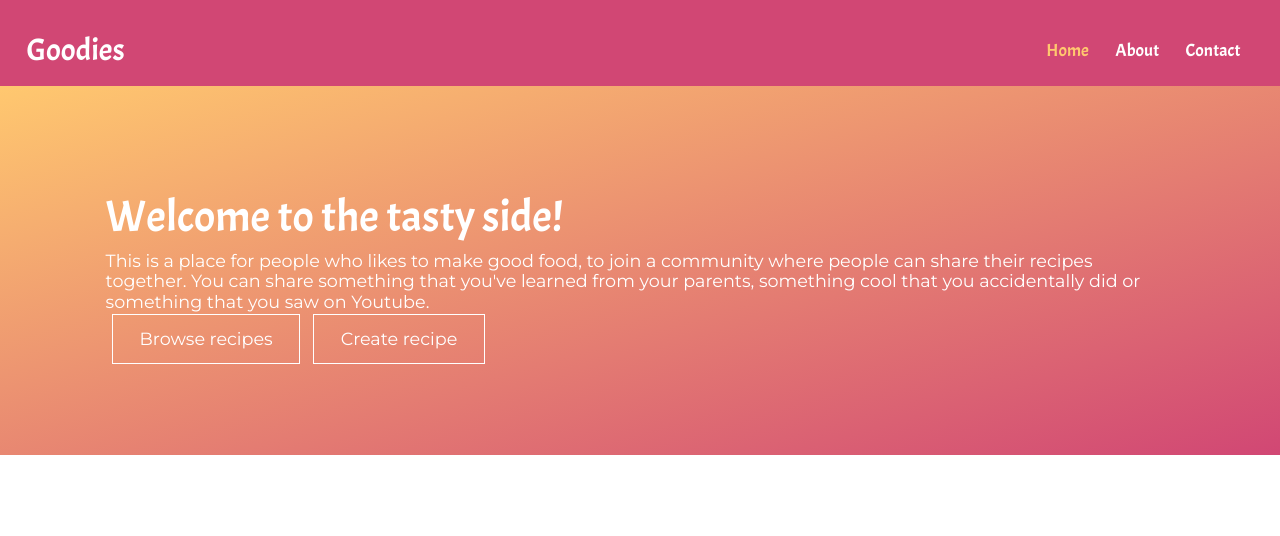
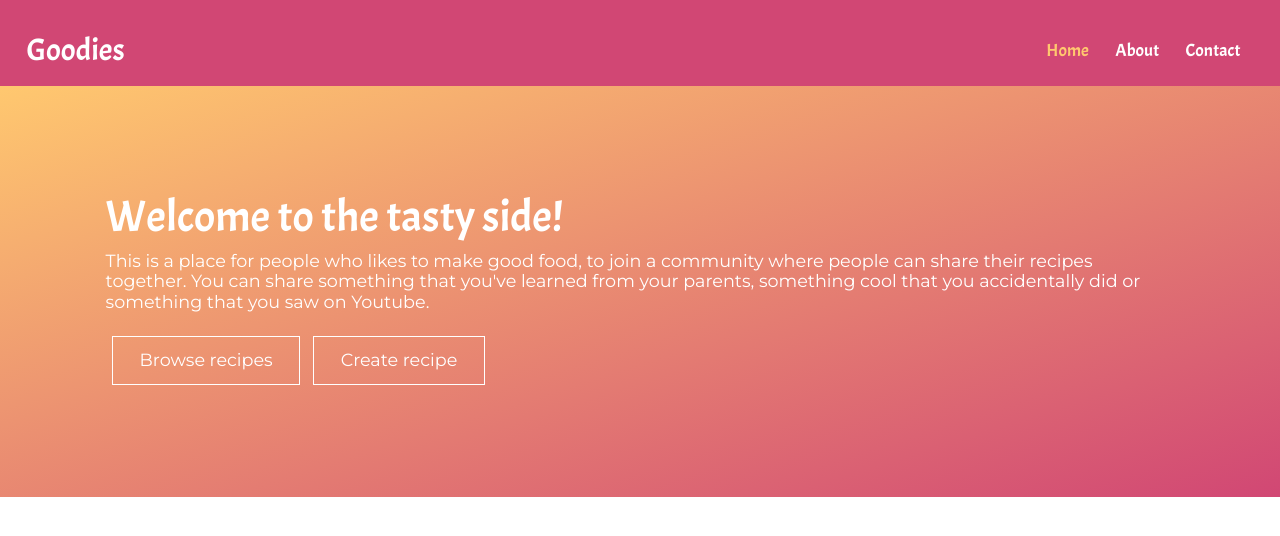
Before and after one commit to DennisSkoko/goodies, a React (Create React App) app in the folder client/: page / in a window 1280 px wide. Shown: the top 536 px of the page. Built offline with nearby package versions, Linux system fonts and the light colour scheme.

Commit message:
Fixes the display issue for Button

```diff
--- a/client/src/pages/Welcome.js
+++ b/client/src/pages/Welcome.js
@@ -9,7 +9,7 @@ function Welcome () {
   return (
     <Jumbotron>
       <Heading>Welcome to the tasty side!</Heading>
-      <Text>
+      <Text marginBottom>
         This is a place for people who likes to make good food, to join a
         community where people can share their recipes together. You can share
         something that you've learned from your parents, something cool that
--- a/client/src/ui/Button.js
+++ b/client/src/ui/Button.js
@@ -6,6 +6,7 @@ const Button = styled.button`
   background-color: transparent;
   border: 1px solid;
   cursor: pointer;
+  display: inline-block;
   font-family: ${({ theme }) => theme.font.family.body};
   margin: ${({ theme, margin }) => margin && `${theme.spacing.xs} ${theme.spacing.xs}`};
   text-decoration: none;
```
